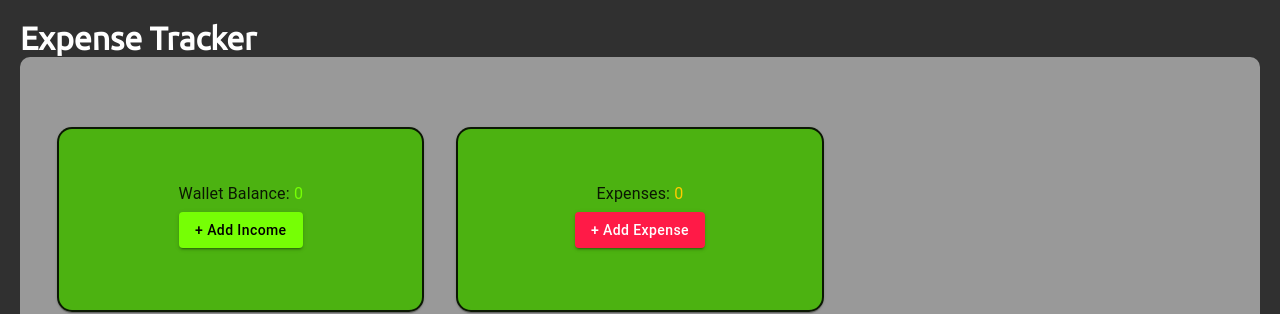
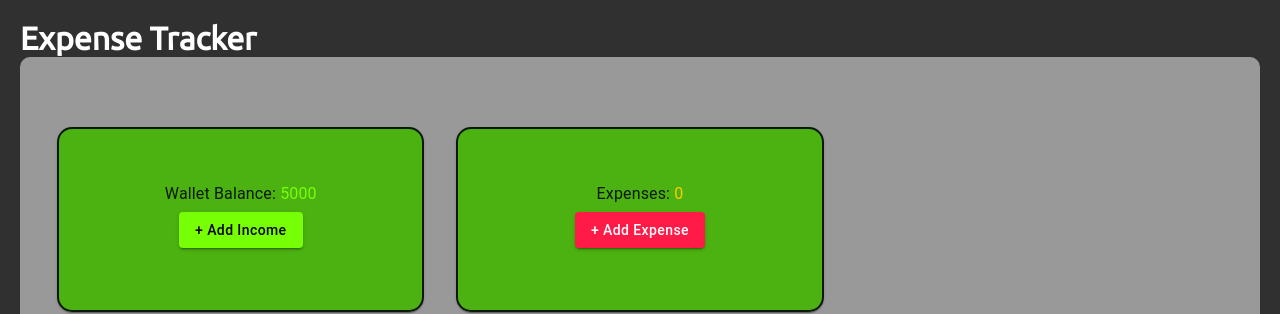
Before and after one commit to SNEHARIITB/XExpanseTracker, a React (Vite) app in the folder XExpanseTracker/: page / in a window 1280 px wide. Shown: the top 314 px of the page. Built offline with nearby package versions, Linux system fonts and the light colour scheme.

Commit message:
Update ExpanseTracker.jsx

```diff
--- a/XExpanseTracker/src/Component/Expanse/ExpanseTracker.jsx
+++ b/XExpanseTracker/src/Component/Expanse/ExpanseTracker.jsx
@@ -12,10 +12,10 @@ import AddBalanceForm from "../AddBalance/AddBalance";
 export default function Expanse({sendNetBalance,updateexpense}){
 
     const [expenseopen, setExpenseOpen] = useState(false);
-    const [walletBalance, setWalletBalance] = useState(0);
+    const [walletBalance, setWalletBalance] = useState(5000);
     const [balanceopen, setBalanceOpen] = useState(false);
     const [expensesbalance, setExpensesBalance] = useState(0);
-    const [netBalance,setNetBalance] = useState(5000);
+    const [netBalance,setNetBalance] = useState(0);
 
     const handleAddExpanse = () => {
         setExpenseOpen(true);
```
